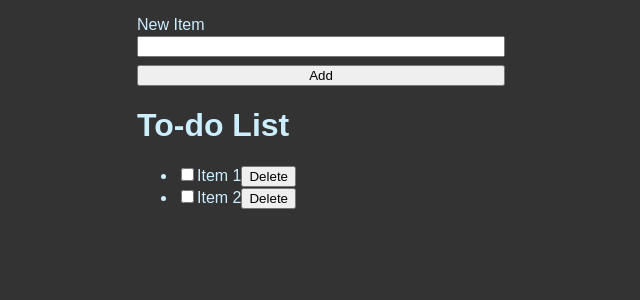
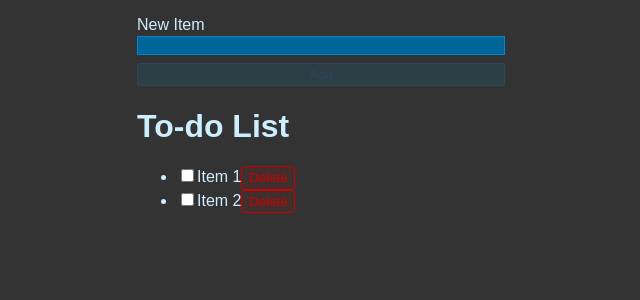
Before and after one commit to rcvillasenor/React-To-Do-List, a React (Vite) app: page / in a window 1280 px wide. Shown: the top 300 px of the page, without its empty margins (319-959 px from the left). Built offline with nearby package versions, Linux system fonts and the light colour scheme.

Commit message:
To Do List styling addition

```diff
--- a/src/styles.css
+++ b/src/styles.css
@@ -22,3 +22,33 @@ body {
     flex-direction: column;
     gap: 0.1rem;
 }
+
+.btn {
+    background: hsl(200, 100%, 50%, 0.1);
+    border: 1px solid hsl(200, 100%, 50%, 0.1);
+    color: hsl(200, 100%, 50%, 0.1);
+    padding: 0.25em 0.5em;
+    border-radius: 0.25em;
+    cursor: pointer;
+    outline: none;
+}
+
+.btn:hover, .btn:focus-visible {
+    background: hsl(200, 100%, 50%, 0.2);
+}
+
+.btn.btn-danger {
+    background:hsl(0, 100%, 40%, 0.1);
+    border: 1px solid hsl(0, 100%, 40%);
+    color: hsl(0, 100%, 40%);
+}
+
+.btn.btn-danger:hover, .btn.btn-danger:focus-visible {
+    background:hsl(0, 100%, 40%, 0.2);
+}
+
+.new-item-form input {
+    outline: none;
+    border: 1px solid hsl(200, 100%, 40%);
+    background: hsl(200, 100%, 30%);
+}
```
